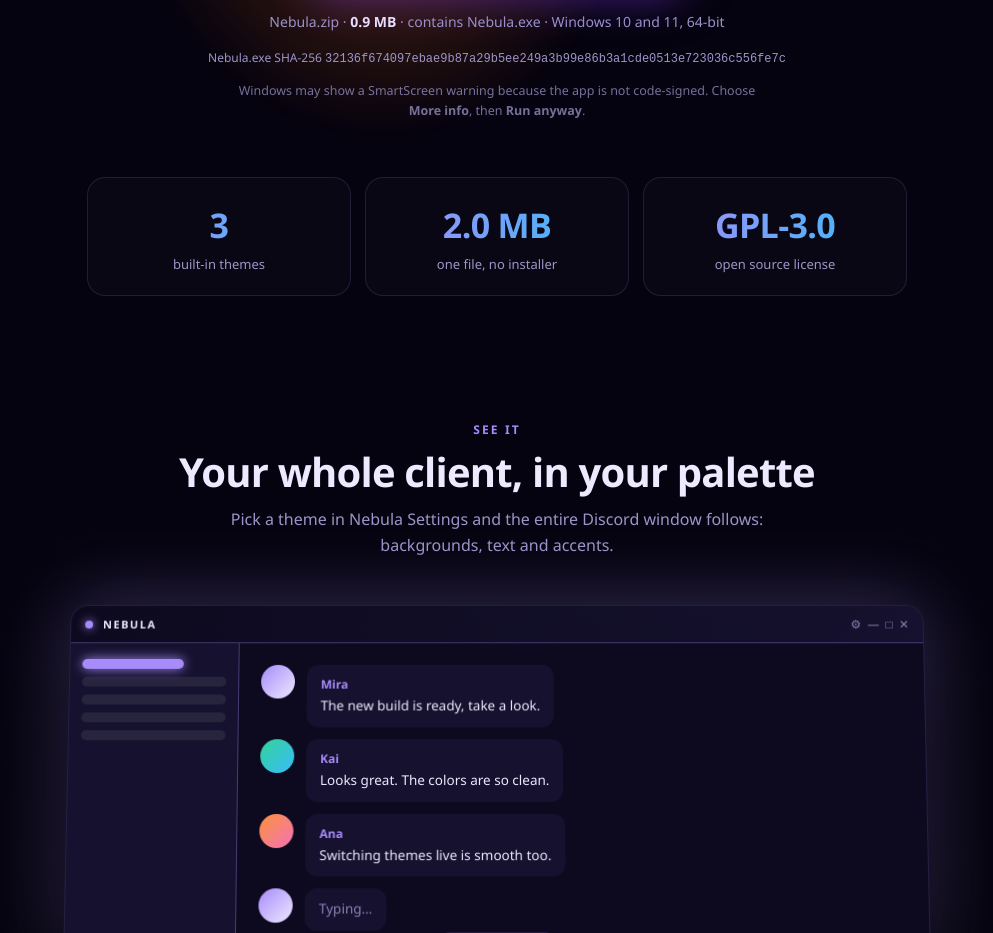
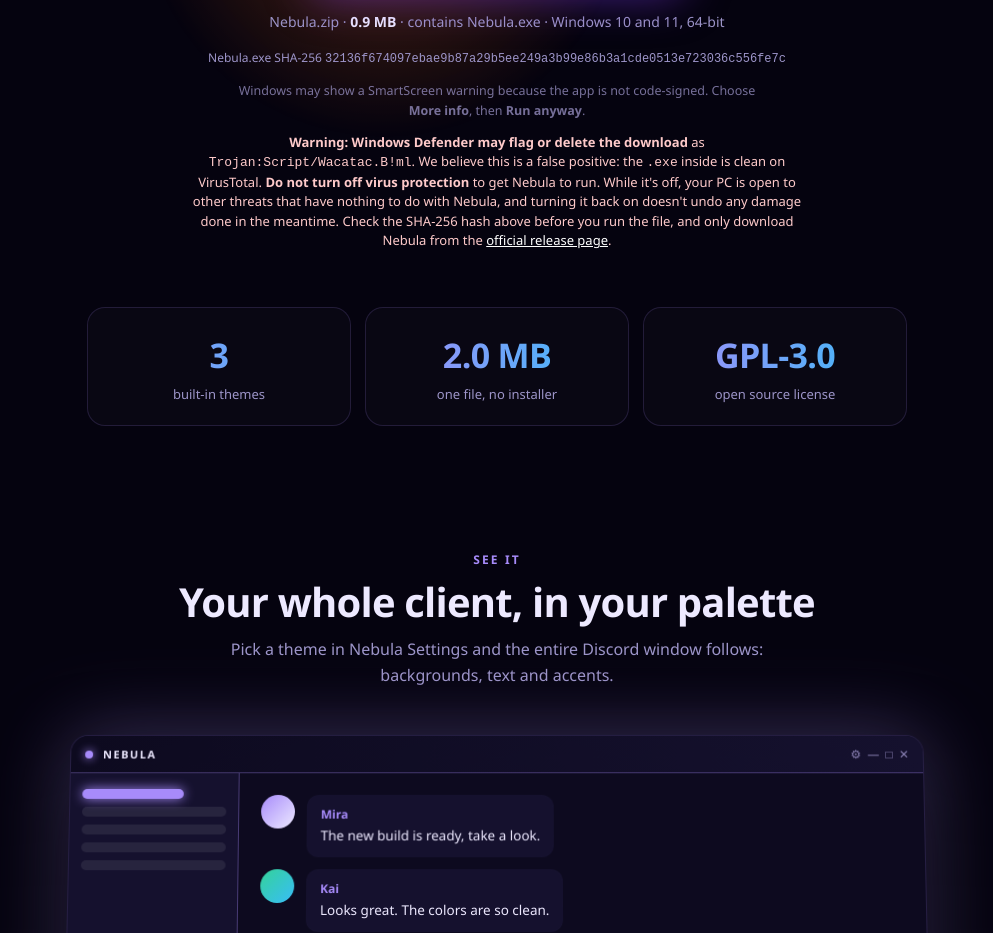
Before and after one commit to pq5a/nebula, a plain HTML site: page index.html in a window 1280 px wide. Shown: the part 943-1876 px from the top of the page, without its empty margins (143-1136 px from the left). Drawn offline with Linux system fonts and the light colour scheme.

Commit message:
Add Defender warning to the download area
Repeat the README warning: possible false positive, do not turn off virus protection and why, verify the hash, and download from the official release page.

Co-Authored-By: Claude Haiku 5.5 <noreply@anthropic.com>

```diff
--- a/index.html
+++ b/index.html
@@ -325,6 +325,15 @@
         <p class="meta">Nebula.zip · <b>0.9 MB</b> · contains Nebula.exe · Windows 10 and 11, 64-bit</p>
         <p class="meta" style="font-size:12px;margin-top:6px">Nebula.exe SHA-256 <code style="word-break:break-all">32136f674097ebae9b87a29b5ee249a3b99e86b3a1cde0513e723036c556fe7c</code></p>
         <p class="note">Windows may show a SmartScreen warning because the app is not code-signed. Choose <b>More info</b>, then <b>Run anyway</b>.</p>
+        <p class="note" style="max-width:620px;color:#fecaca;opacity:1;font-size:13px;line-height:1.5;">
+          <b>Warning: Windows Defender may flag or delete the download</b> as
+          <code>Trojan:Script/Wacatac.B!ml</code>. We believe this is a false positive: the
+          <code>.exe</code> inside is clean on VirusTotal. <b>Do not turn off virus protection</b>
+          to get Nebula to run. While it's off, your PC is open to other threats that have
+          nothing to do with Nebula, and turning it back on doesn't undo any damage done in the
+          meantime. Check the SHA-256 hash above before you run the file, and only download
+          Nebula from the <a href="https://github.com/pq5a/nebula/releases" target="_blank" rel="noopener" style="color:#fff;text-decoration:underline;">official release page</a>.
+        </p>
       </div>
 
       <div class="stats">
```
